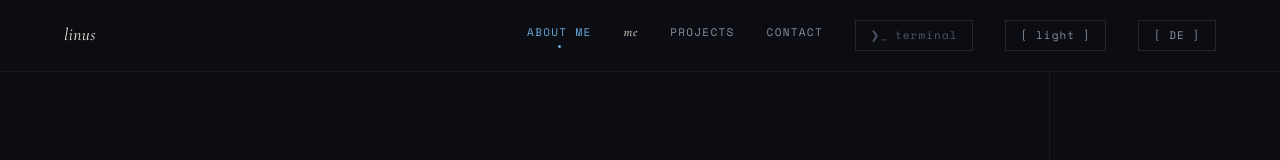
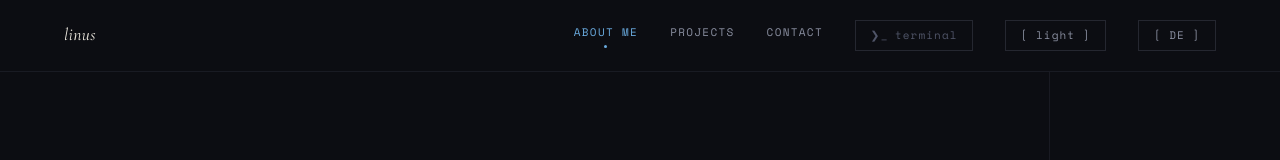
Before and after one commit to Flashbibi/Portfolio, a Next.js app: page / in a window 1280 px wide. Both pictures are taken after a click on the button "SKIP →". Shown: the top 160 px of the page. Built offline with nearby package versions, Linux system fonts and the light colour scheme.

Commit message:
feat: add 'me' link to About section and update translations for consistency

```diff
--- a/components/About.module.css
+++ b/components/About.module.css
@@ -49,6 +49,22 @@
 }
 .body p + p { margin-top: 1.5rem; }
 
+.meLink {
+  display: inline-block;
+  margin-top: 2rem;
+  font-family: 'Cormorant Garamond', serif;
+  font-style: italic;
+  font-size: 15px;
+  letter-spacing: 0.02em;
+  color: var(--text3);
+  text-decoration: none;
+  transition: color 0.2s, transform 0.2s;
+}
+.meLink:hover {
+  color: var(--accent);
+  transform: translateX(4px);
+}
+
 .skills {
   margin-top: 3rem;
   list-style: none;
--- a/components/About.tsx
+++ b/components/About.tsx
@@ -52,6 +52,7 @@ export default function About() {
             <p><GlitchText id="home-about-bio1" active={null}>{t.bio1}</GlitchText></p>
             <p><GlitchText id="home-about-bio2" active={null}>{t.bio2}</GlitchText></p>
           </div>
+          <a href="/me" className={styles.meLink}>{t.meLink}</a>
         </div>
         <div>
           <ul className={styles.skills} ref={skillsRef}>
--- a/components/Nav.module.css
+++ b/components/Nav.module.css
@@ -72,17 +72,6 @@
   opacity: 1;
 }
 
-/* /me link — subtle differentiator: italic serif, hints at a different chapter */
-.meLink {
-  font-family: 'Cormorant Garamond', serif !important;
-  font-style: italic;
-  font-size: 13px !important;
-  letter-spacing: 0.05em !important;
-  text-transform: lowercase !important;
-  color: var(--text) !important;
-}
-.meLink:hover { color: var(--accent) !important; }
-
 .termBtn {
   background: none;
   border: 1px solid var(--border2);
--- a/components/Nav.tsx
+++ b/components/Nav.tsx
@@ -51,7 +51,6 @@ export default function Nav({ onTerminalOpen }: NavProps) {
       <a href="#hero" className={styles.logo}>linus</a>
       <div className={styles.links}>
         <a href="#about"    className={active === 'about'    ? styles.active : ''}>{t.about}</a>
-        <a href="/me"       className={styles.meLink}>{t.me}</a>
         <a href="#projects" className={active === 'projects' ? styles.active : ''}>{t.projects}</a>
         <a href="#contact"  className={active === 'contact'  ? styles.active : ''}>{t.contact}</a>
         <button className={styles.termBtn} onClick={onTerminalOpen} title={t.openTerminal} aria-label={t.openTerminal}>
--- a/data/translations.ts
+++ b/data/translations.ts
@@ -3,7 +3,6 @@ import type { Lang } from '@/context/LanguageContext'
 interface Translations {
   nav: {
     about: string
-    me: string
     projects: string
     contact: string
     terminal: string
@@ -22,6 +21,7 @@ interface Translations {
     heading3: string
     bio1: string
     bio2: string
+    meLink: string
     skills: {
       strong: string
       good: string
@@ -234,7 +234,6 @@ interface Translations {
 const en: Translations = {
   nav: {
     about: 'about me',
-    me: 'me',
     projects: 'projects',
     contact: 'contact',
     terminal: 'terminal',
@@ -257,6 +256,7 @@ const en: Translations = {
     heading3: 'Tinkerer.',
     bio1: "I'm Linus, a computer science apprentice (application development) at ETH Zürich. I love projects where I can quickly go from an idea to a working prototype.",
     bio2: 'I mostly work on software projects around backend, APIs, databases, and modern web apps. In my spare time I also build small hardware and 3D-printed projects.',
+    meLink: '→ the illustrated version',
     skills: {
       strong: 'Strong',
       good: 'Good',
@@ -483,7 +483,6 @@ const en: Translations = {
 const de: Translations = {
   nav: {
     about: 'über mich',
-    me: 'ich',
     projects: 'projekte',
     contact: 'kontakt',
     terminal: 'terminal',
@@ -506,6 +505,7 @@ const de: Translations = {
     heading3: 'Bastler.',
     bio1: 'Ich bin Linus, Informatiker Fachrichtung Applikationsentwicklung in Ausbildung an der ETH Zürich. Ich mag Projekte, bei denen ich schnell von einer Idee zu einem funktionierenden Prototyp komme.',
     bio2: 'Ich arbeite am liebsten an Softwareprojekten rund um Backend, APIs, Datenbanken und moderne Web-Apps. In meiner Freizeit baue ich zusätzlich kleine Hardware- und 3D-Projekte.',
+    meLink: '→ die illustrierte Fassung',
     skills: {
       strong: 'Stark',
       good: 'Gut',
```
